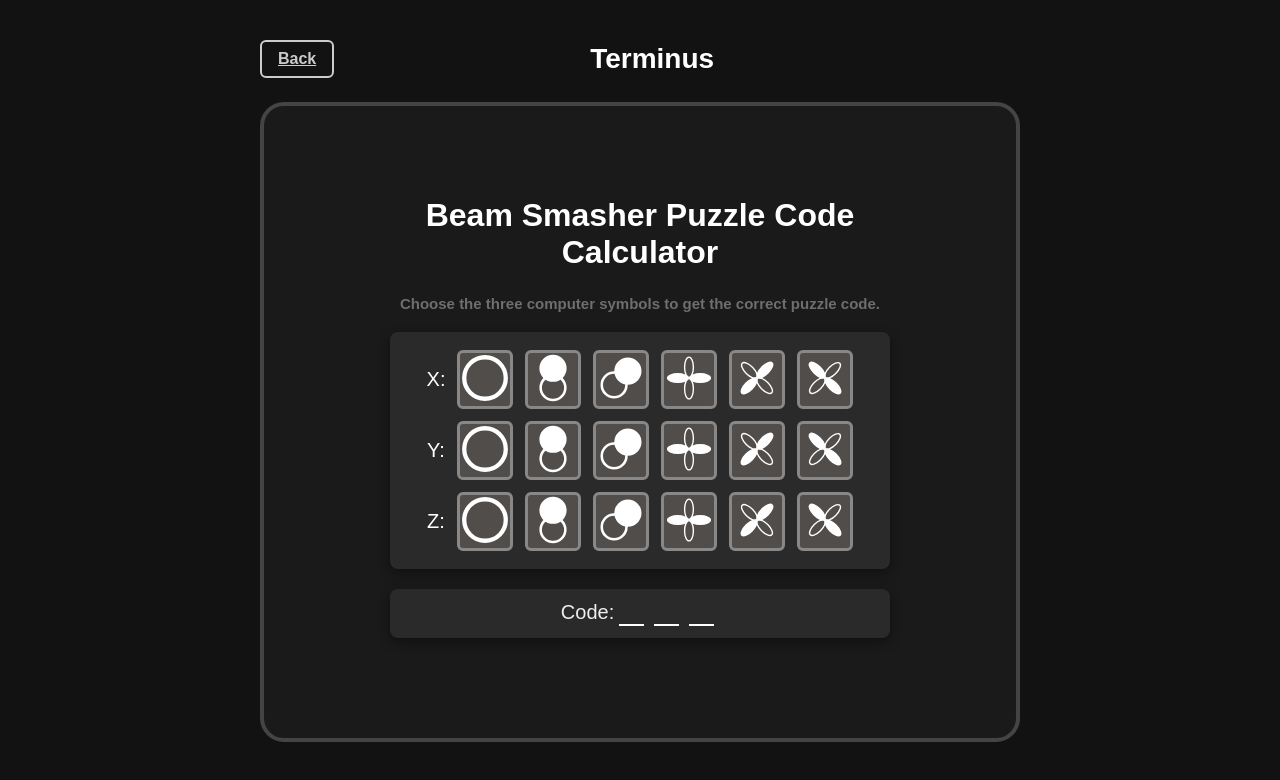
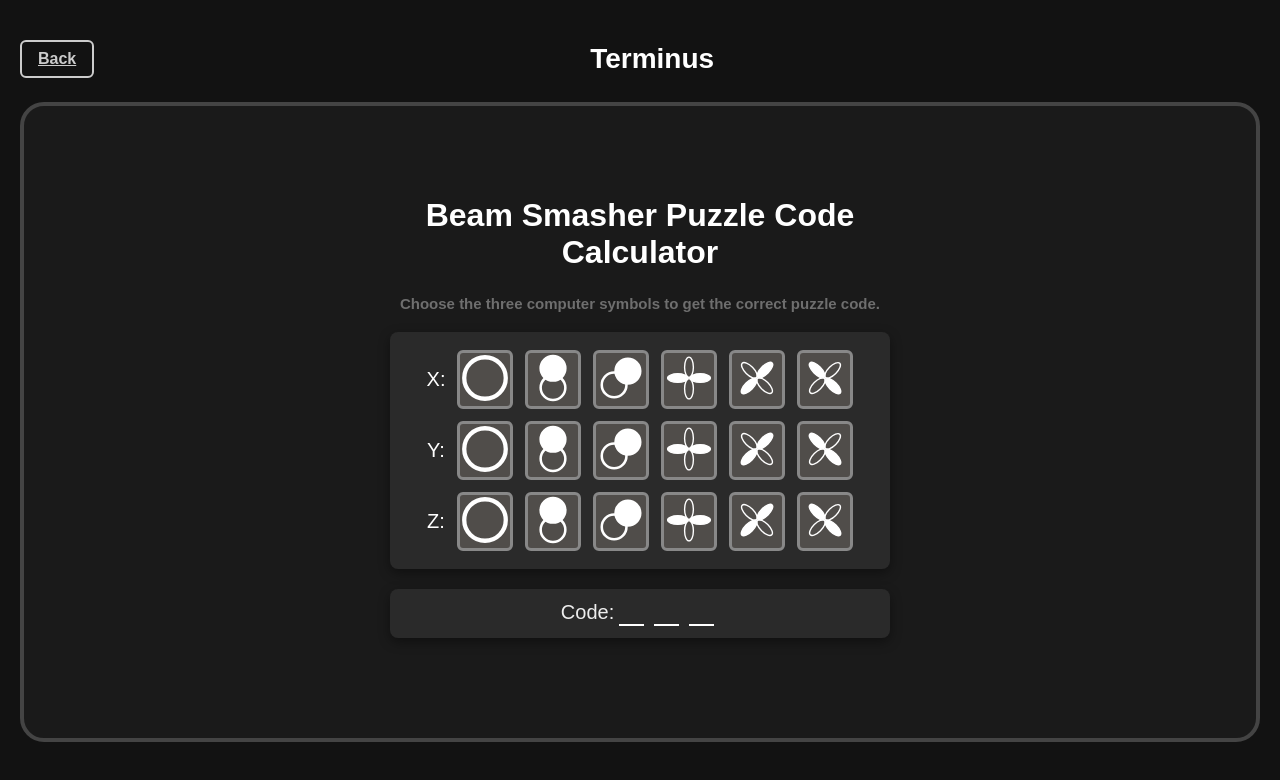
Before and after one commit to pochua117/CODSideKick, a Next.js app: page /maps/terminus in a window 1280 px wide. Shown: the top 780 px of the page. Built offline with nearby package versions, Linux system fonts and the light colour scheme.

Commit message:
changed style

```diff
--- a/src/pages/_app.js
+++ b/src/pages/_app.js
@@ -9,7 +9,6 @@ export default function MyApp({ Component, pageProps }) {
       <Component {...pageProps} />
       <Analytics />
       <SpeedInsights />
-      <AdsenseRefresh />
     </>
   );
 }
--- a/src/styles/globals.css
+++ b/src/styles/globals.css
@@ -107,7 +107,7 @@ body {
 }
 
 .map-page {
-  max-width: 800px;
+  max-width: 1400px;
   margin: auto;
   padding: 40px 20px;
 }
```
